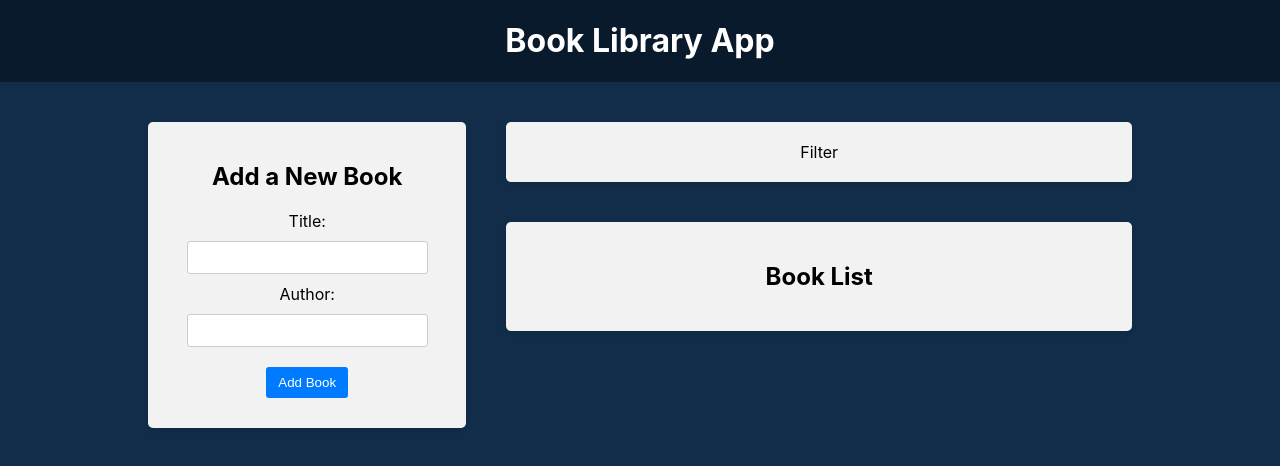
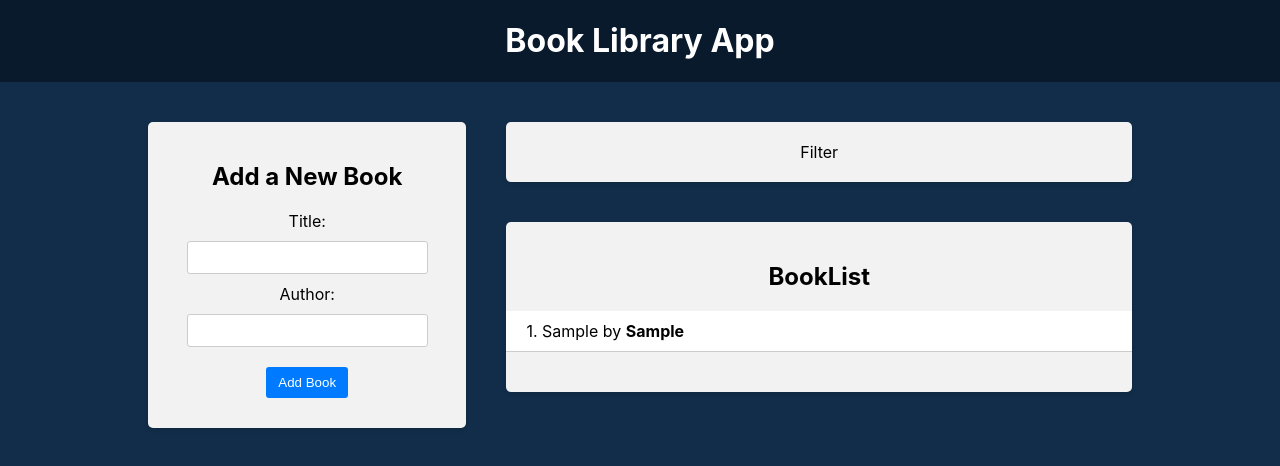
Before and after one commit to ShR4528/react-redux, a React (Create React App) app in the folder frontend/: page / in a window 1280 px wide. Both pictures are taken after typing "Sample", "Sample" into the empty fields and a click on the button "Add Book". Shown: the top 466 px of the page. Built offline with nearby package versions, Linux system fonts and the light colour scheme.

Commit message:
add and display books

```diff
--- a/frontend/src/components/BookList/BookList.js
+++ b/frontend/src/components/BookList/BookList.js
@@ -7,12 +7,28 @@ const BookList = () => {
     return (
         <div
             className="app-block book-list">
+            <h2>BookList</h2>
+            {books.lenght === 0 ? (
 
-            <h2>
-                Book List
-            </h2>
+                <p>No books avalible</p>
+
+            ) : (
+                <ul>
+                    {books.map((book, i) => (
+                        <li key={i}>
+                            <div className="book-info">
+                                {++i}.  {book.title} by <strong>{book.author}</strong>
+                            </div>
+                        </li>
+                    ))}
+                </ul>
+            )}
         </div>
     );
+
 };
 
+
+
+
 export default BookList;
```
